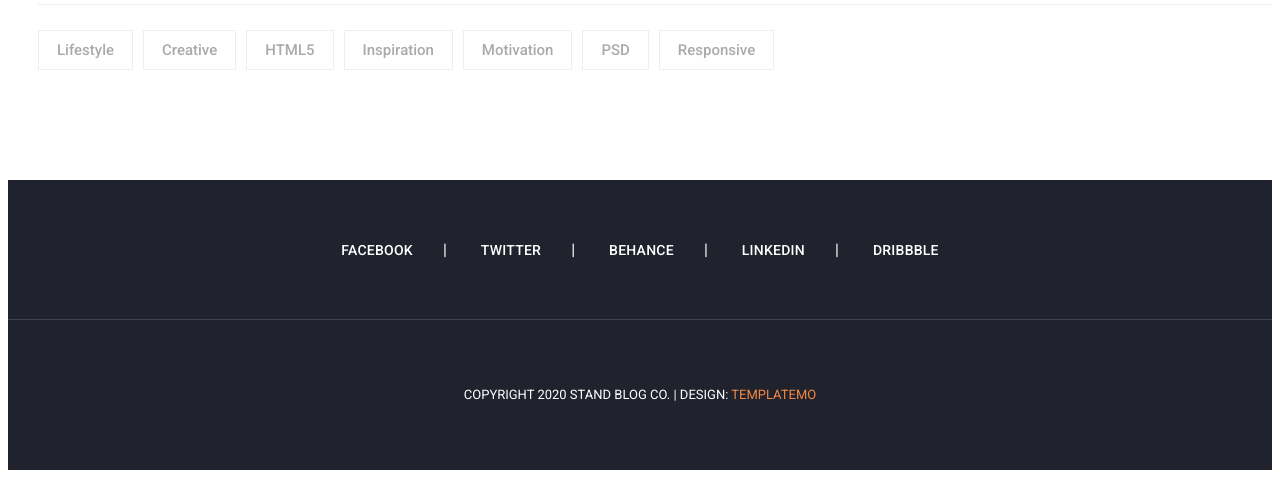
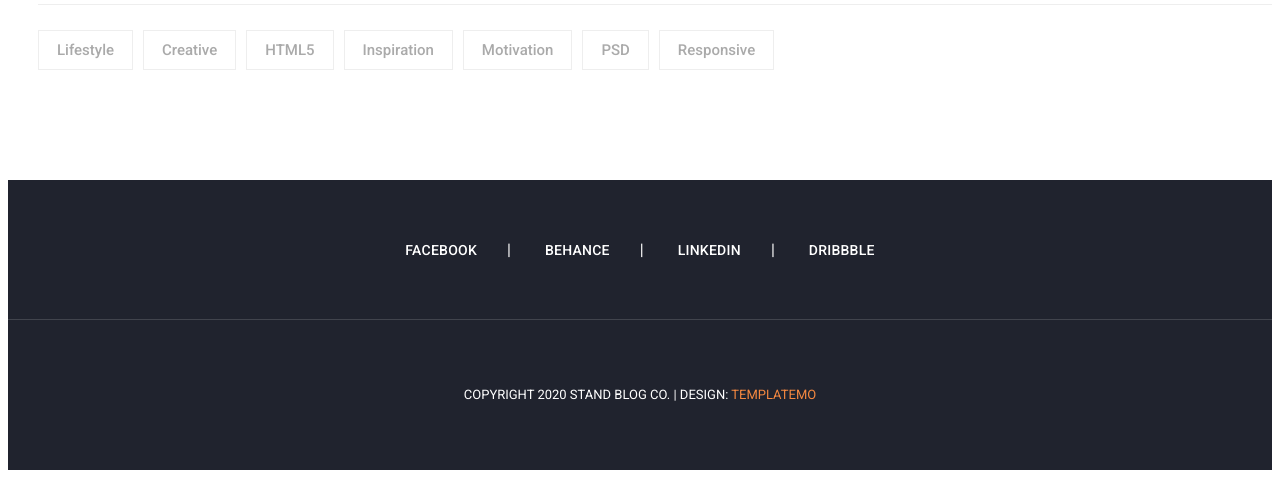
Before and after one commit to Malihashahi/blog_app, a Django app: template blog/templates/blog/article_detail.html in a window 1280 px wide. Shown: the part 3211-3689 px from the top of the page. Run offline with Django 4.2, Linux system fonts and the light colour scheme; the template is opened without the code that fills it, so the values that code supplies are empty; parts of the project's set-up code (start-up, migrations or seed data) failed here and were passed over; some libraries are stand-ins or nearby versions.

Commit message:
modify ut

```diff
--- a/blog/templates/blog/article_detail.html
+++ b/blog/templates/blog/article_detail.html
@@ -327,7 +327,6 @@ https://templatemo.com/tm-551-stand-blog
           <div class="col-lg-12">
             <ul class="social-icons">
               <li><a href="#">Facebook</a></li>
-              <li><a href="#">Twitter</a></li>
               <li><a href="#">Behance</a></li>
               <li><a href="#">Linkedin</a></li>
               <li><a href="#">Dribbble</a></li>
```
